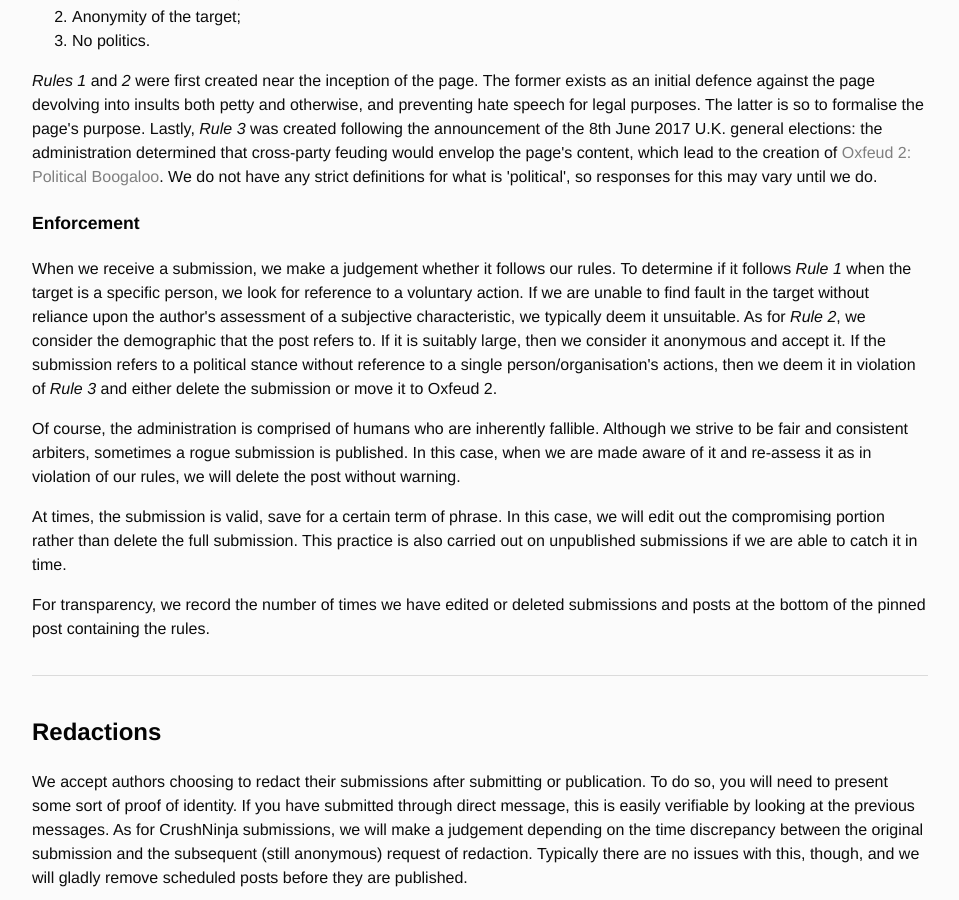
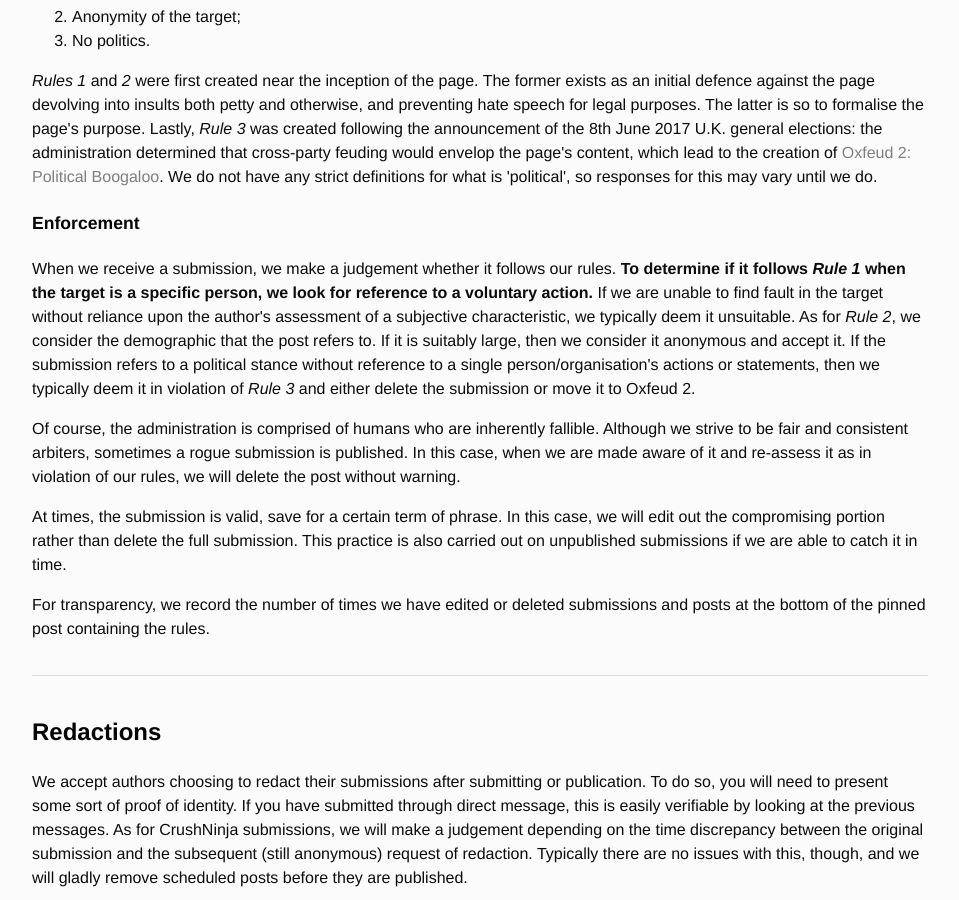
Before and after one commit to Oxfeud/oxfeud.github.io, a Jekyll site: the page built from index.html, in a window 1280 px wide and 900 px high, scrolled down 4154 px. Shown: the whole window, without its empty margins (160-1119 px from the left). Built offline with Jekyll 4.4.1, drawn with Linux system fonts in a browser that asks for light colours.

Commit message:
Update index.html

```diff
--- a/index.html
+++ b/index.html
@@ -101,7 +101,7 @@ title: Oxfeud - FAQ
 	</ol>
 	<p><i>Rules 1</i> and <i>2</i> were first created near the inception of the page. The former exists as an initial defence against the page devolving into insults both petty and otherwise, and preventing hate speech for legal purposes. The latter is so to formalise the page's purpose. Lastly, <i>Rule 3</i> was created following the announcement of the 8th June 2017 U.K. general elections: the administration determined that cross-party feuding would envelop the page's content, which lead to the creation of <a href="https://www.facebook.com/Oxfeud2PB/">Oxfeud 2: Political Boogaloo</a>. We do not have any strict definitions for what is 'political', so responses for this may vary until we do.</p>
 	<h4 id="Enforc">Enforcement</h4>
-	<p>When we receive a submission, we make a judgement whether it follows our rules. To determine if it follows <i>Rule 1</i> when the target is a specific person, we look for reference to a voluntary action. If we are unable to find fault in the target without reliance upon the author's assessment of a subjective characteristic, we typically deem it unsuitable. As for <i>Rule 2</i>, we consider the demographic that the post refers to. If it is suitably large, then we consider it anonymous and accept it. If the submission refers to a political stance without reference to a single person/organisation's actions, then we deem it in violation of <i>Rule 3</i> and either delete the submission or move it to Oxfeud 2.</p>
+	<p>When we receive a submission, we make a judgement whether it follows our rules. <b>To determine if it follows <i>Rule 1</i> when the target is a specific person, we look for reference to a voluntary action.</b> If we are unable to find fault in the target without reliance upon the author's assessment of a subjective characteristic, we typically deem it unsuitable. As for <i>Rule 2</i>, we consider the demographic that the post refers to. If it is suitably large, then we consider it anonymous and accept it. If the submission refers to a political stance without reference to a single person/organisation's actions or statements, then we typically deem it in violation of <i>Rule 3</i> and either delete the submission or move it to Oxfeud 2.</p>
 	<p>Of course, the administration is comprised of humans who are inherently fallible. Although we strive to be fair and consistent arbiters, sometimes a rogue submission is published. In this case, when we are made aware of it and re-assess it as in violation of our rules, we will delete the post without warning.</p>
 	<p>At times, the submission is valid, save for a certain term of phrase. In this case, we will edit out the compromising portion rather than delete the full submission. This practice is also carried out on unpublished submissions if we are able to catch it in time.</p>
 	<p>For transparency, we record the number of times we have edited or deleted submissions and posts at the bottom of the pinned post containing the rules.</p>
```
